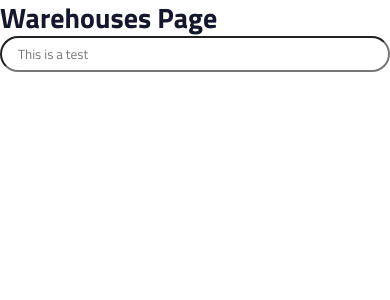
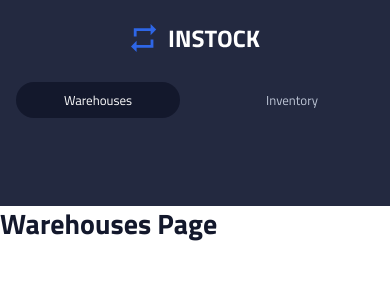
Before and after one commit to brainstation-instock/team2-instock-client, a React (Create React App) app: page / in a window 390 px wide. Shown: the top 300 px of the page. Built offline with nearby package versions, Linux system fonts and the light colour scheme.

Commit message:
finish design of header in all breakpoints

```diff
--- a/src/App.js
+++ b/src/App.js
@@ -28,7 +28,6 @@ function App() {
         <Route path='*' element={<Navigate to='/notfound' />} />
       </Routes>
     </BrowserRouter>
-    <input type="text" placeholder="This is a test"></input>
     </>
   );
 }
--- a/src/App.scss
+++ b/src/App.scss
@@ -20,7 +20,11 @@
     BUTTONS & FORM FIELDS
 ============================*/
 
-button, input {
+ul {
+    list-style: none;
+}
+
+button, input, .button {
     height: 2.25rem;
     max-height: 2.25rem;
     border-radius: 1.25rem;
--- /dev/null
+++ b/src/components/Header/Header.js
@@ -0,0 +1,30 @@
+import { Link } from 'react-router-dom';
+import './Header.scss';
+import logo from '../../assets/logo/InStock-Logo.svg';
+
+function Header({isWarehouse}){
+
+    return(
+        <header>
+            <nav className='nav'>
+                <Link className='nav__logo' to={'/'}>
+                    <img src={logo} alt="instock logo" />
+                </Link>
+                <ul className='nav__list'>
+                    <li className='nav__item'>
+                        <Link className={`nav__link ${isWarehouse ? 'nav__link--selected' : ''}`} to={'/'}>
+                            Warehouses
+                        </Link>
+                    </li>
+                    <li className='nav__item'>
+                        <Link className={`nav__link ${isWarehouse ? '' : 'nav__link--selected'}`} to={'/inventories'}>
+                            Inventory
+                        </Link>
+                    </li>
+                </ul>
+            </nav>
+        </header>
+    );
+}
+
+export default Header;
--- /dev/null
+++ b/src/components/Header/Header.scss
@@ -0,0 +1,82 @@
+@use '../../styles/partials/mixins' as *;
+@use '../../styles/partials/variables' as *;
+
+.nav{
+    @include padding-mobile;
+    background-color: $background1;
+    padding-bottom: 5.5rem;
+    padding-top: 1.5rem;
+    text-align: center;
+
+    @include tablet{
+        @include padding-tablet;
+        display: flex;
+        justify-content: space-between;
+        padding-top: 2rem;
+        padding-bottom: 7.5rem;
+    }
+
+    @include desktop{
+        @include padding-desktop;
+    }
+
+    &__list{
+        column-gap: 0.5rem;
+        display: flex;
+        margin-top: 1.5rem;
+        justify-content: space-between;
+
+        @include tablet{
+            margin-top: 0;
+            column-gap: 1.5rem;
+        }
+    }
+
+    &__logo{
+        display: inline-block;
+
+        @include tablet{
+            display: flex;
+        }
+    }
+
+    &__item{
+        align-items: center;
+        display: flex;
+        justify-content: center;
+        max-width: 10.25rem;
+        width: 50%;
+
+        @include tablet{
+            width: unset;
+        }
+    }
+
+    &__link{
+        color: $secondary2;
+        font-weight: $regular;
+        text-decoration: none;
+
+        &:hover{
+            text-decoration: underline;
+            color: $primary3;
+        }
+
+        &--selected{
+            align-items: center;
+            background-color: $primary1;
+            border-radius: 20px;
+            color: $primary3;
+            display: flex;
+            justify-content: center;
+            max-height: 2.25rem;
+            min-height: 2.25rem;
+            padding: 0 1rem;
+            width: 100%;
+
+            &:hover{
+                text-decoration: none;
+            }
+        }
+    }
+}
--- a/src/pages/Inventories/Inventories.js
+++ b/src/pages/Inventories/Inventories.js
@@ -1,8 +1,10 @@
+import Header from '../../components/Header/Header';
 import './Inventories.scss';
 
 function Inventories() {
     return (
         <>
+        <Header isWarehouse={false}/>
         <h1>Inventories Page</h1>
         </>
     )
--- a/src/pages/Warehouses/Warehouses.js
+++ b/src/pages/Warehouses/Warehouses.js
@@ -1,8 +1,10 @@
+import Header from '../../components/Header/Header';
 import './Warehouses.scss';
 
 function Warehouses() {
     return (
         <>
+        <Header  isWarehouse={true}/>
         <h1>Warehouses Page</h1>
         </>
     )
--- a/src/styles/partials/_mixins.scss
+++ b/src/styles/partials/_mixins.scss
@@ -41,8 +41,8 @@
 }
 
 @mixin padding-desktop {
-    padding-left: 3.9375rem;
-    padding-right: 3.9375rem;
+    padding-left: 8.125rem;
+    padding-right: 8.125rem;
 }
 
 // Top & Bottom
--- a/src/styles/partials/_typography.scss
+++ b/src/styles/partials/_typography.scss
@@ -16,7 +16,7 @@
     }
 
     // M H3 - Labels, Links & Buttons
-    h3 {
+    h3, a {
         @include typography-style (0.8125rem, 1.25rem, 600);
     }
 
--- a/src/styles/partials/_variables.scss
+++ b/src/styles/partials/_variables.scss
@@ -26,3 +26,6 @@ $support2: #C94515; // Red
 $mobile-breakpoint: 320px;
 $tablet-breakpoint: 768px;
 $desktop-breakpoint: 1280px;
+
+$bold: 600;
+$regular: 400;
```
